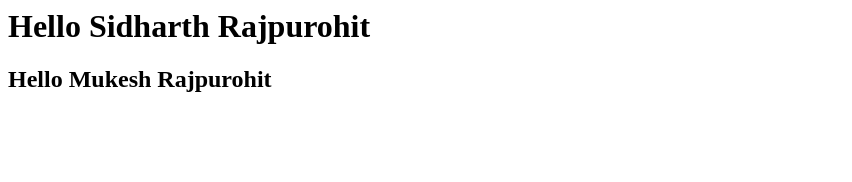
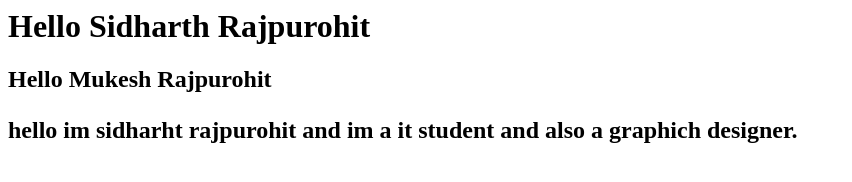
Before and after one commit to sidh-raj/hello, a plain HTML site: page index.html in a window 1280 px wide. Shown: the whole page, without its empty margins (0-852 px from the left). Drawn offline with Linux system fonts and the light colour scheme.

Commit message:
paragraph <p> tag added

```diff
--- a/index.html
+++ b/index.html
@@ -13,6 +13,7 @@
   <h1> Hello Sidharth Rajpurohit <h1>
 
 <h2> Hello Mukesh Rajpurohit <h2>
+  <p> hello im sidharht rajpurohit and im a it student and also a graphich designer. </p>
 
 
 </body>
```
